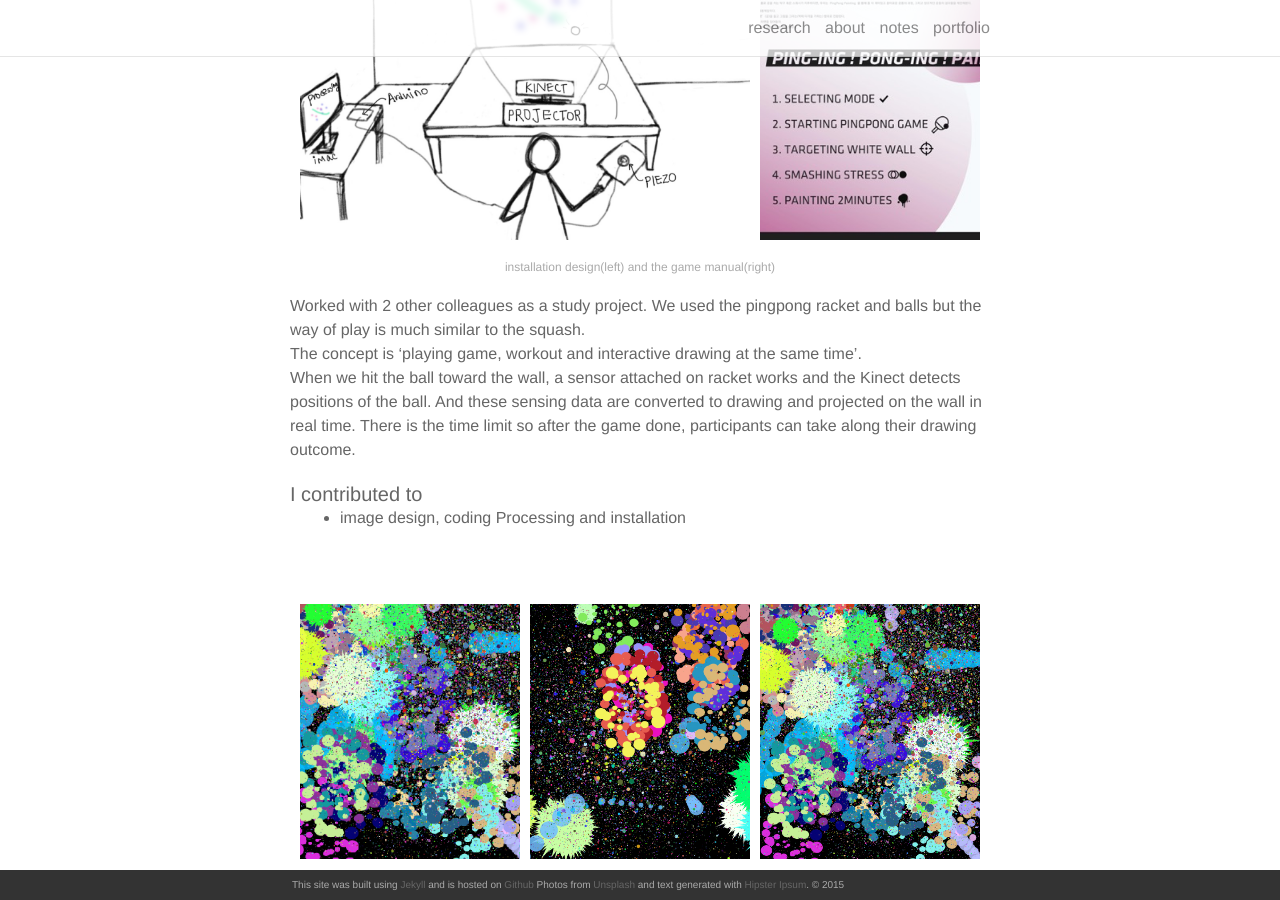
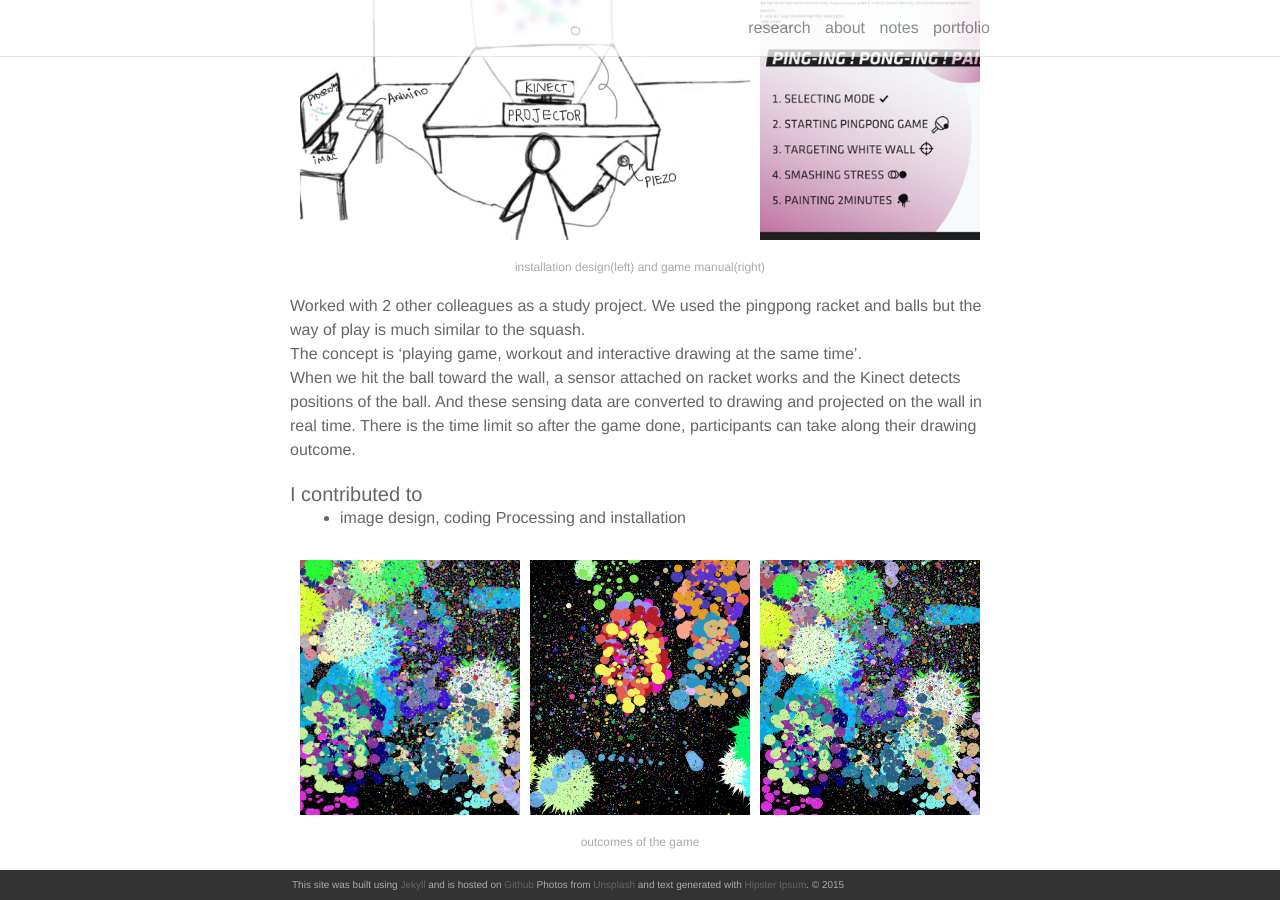
Before and after one commit to lucid2713/lucid2713.github.io, a Jekyll site: the page built from _portfolio/2_project.markdown, in a window 1280 px wide and 900 px high, scrolled down 596 px. Built offline with Jekyll 4.4.1, drawn with Linux system fonts in a browser that asks for light colours; nearby versions of some CDN libraries; grey boxes are pictures that could not be loaded.

Commit message:
pingpong3

```diff
--- a/_portfolio/2_project.markdown
+++ b/_portfolio/2_project.markdown
@@ -18,12 +18,11 @@
 	<img class="col one" src="{{ site.baseurl }}/img/22.jpg" alt="" title="outcome image"/>
 </div>
 <div class="col three caption">
-	installation design(left) and the game manual(right)
+	installation design(left) and game manual(right)
 </div>
 
 
 <br/>
-
 
 Worked with 2 other colleagues as a study project. We used the pingpong racket and balls but the way of play is much similar to the squash. <br/>
 The concept is 'playing game, workout and interactive drawing at the same time'.<br/> When we hit the ball toward the wall, a sensor attached on racket works and the Kinect detects positions of the ball. And these sensing data are converted to drawing and projected on the wall in real time. There is the time limit so after the game done, participants can take along their drawing outcome.<br/>
@@ -33,7 +32,6 @@
 <li>image design, coding Processing and installation
 </li>
 </ul>
-<br/>
 
 <div class="img_row">
 	<img class="col one" src="{{ site.baseurl }}/img/2.jpg" alt="" title="poster image"/>
```
Also changed, not shown: img/26.jpg, img/266.jpg.
